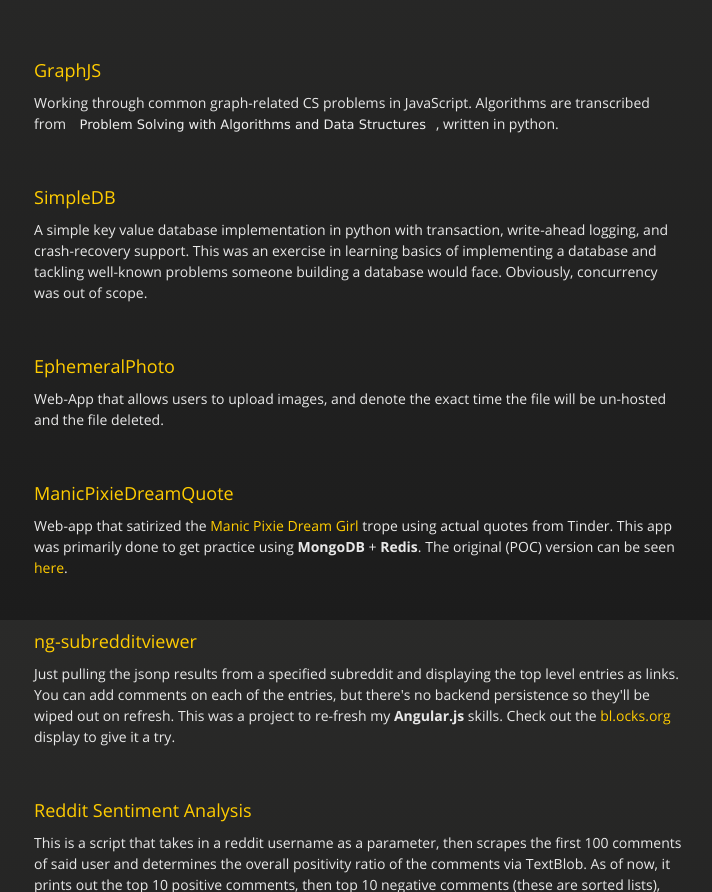
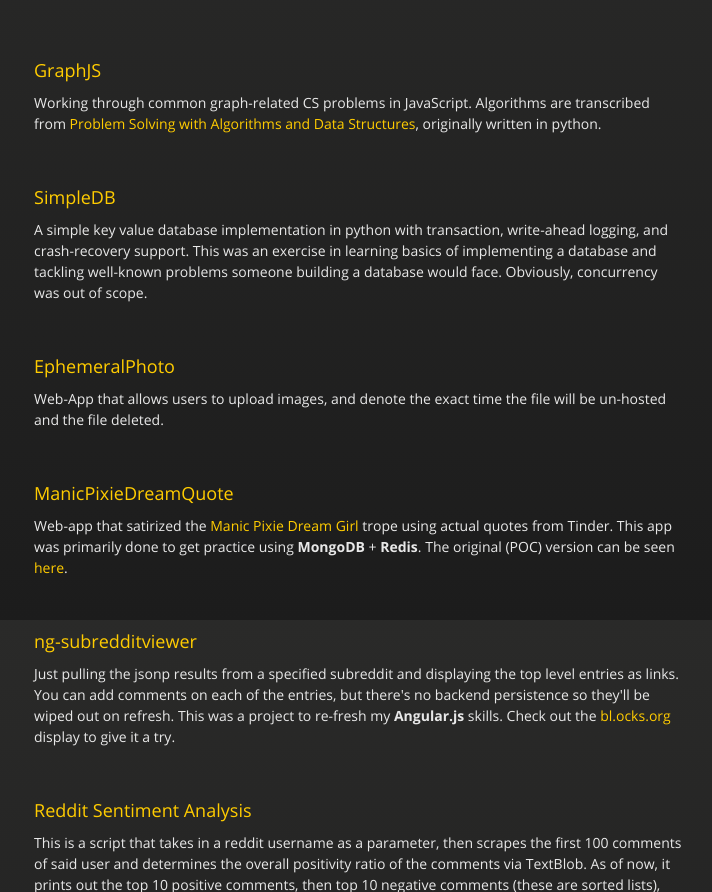
Before and after one commit to Robert-Wett/Robert-Wett.github.io, a plain HTML site: page index.html in a window 1280 px wide. Shown: the part 1780-2672 px from the top of the page, without its empty margins (281-993 px from the left). Drawn offline with nearby package versions, Linux system fonts and the light colour scheme.

Commit message:
add link
Giving a proper link to http://interactivepython.org/courselib/static/pythonds/Graphs/graphintro.html

Really a great book

```diff
--- a/index.html
+++ b/index.html
@@ -121,7 +121,7 @@
 </h3>
 
 <h4>
-<a name="working-through-common-graph-related-cs-problems-in-javascript-algorithms-are-transcribed-from-problem-solving-with-algorithms-and-data-structures-written-in-python" class="anchor" href="#working-through-common-graph-related-cs-problems-in-javascript-algorithms-are-transcribed-from-problem-solving-with-algorithms-and-data-structures-written-in-python"><span class="octicon octicon-link"></span></a>Working through common graph-related CS problems in JavaScript. Algorithms are transcribed from <code>Problem Solving with Algorithms and Data Structures</code>, written in python.</h4>
+<a name="working-through-common-graph-related-cs-problems-in-javascript-algorithms-are-transcribed-from-problem-solving-with-algorithms-and-data-structures-written-in-python" class="anchor" href="#working-through-common-graph-related-cs-problems-in-javascript-algorithms-are-transcribed-from-problem-solving-with-algorithms-and-data-structures-written-in-python"><span class="octicon octicon-link"></span></a>Working through common graph-related CS problems in JavaScript. Algorithms are transcribed from <a href="http://interactivepython.org/courselib/static/pythonds/Graphs/graphintro.html">Problem Solving with Algorithms and Data Structures</a>, originally written in python.</h4>
 
 <p><br></p>
 
```
